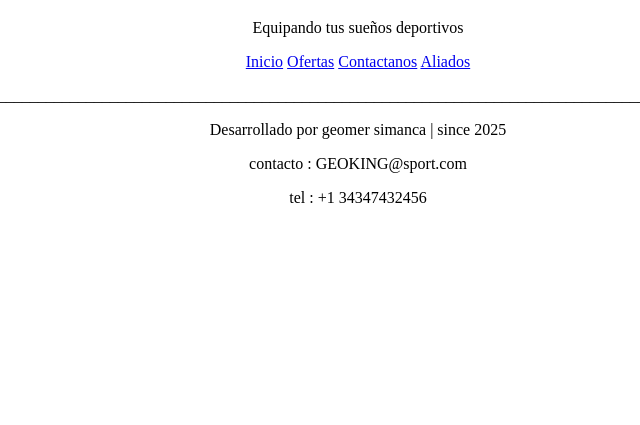
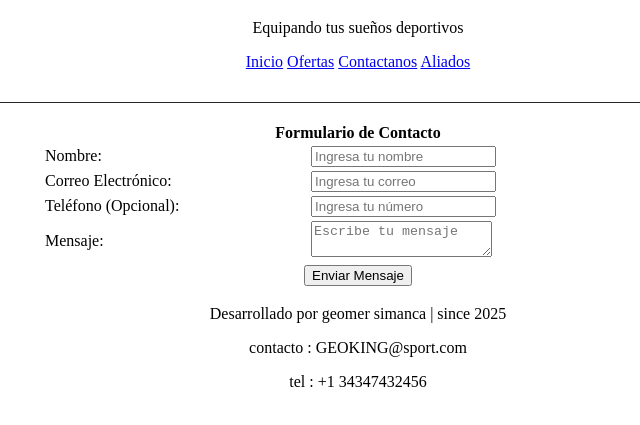
Before and after one commit to geomer-simanca/Desarrollo_web_practica_1, a plain HTML site: page contacto.html in a window 1280 px wide. Shown: the part 61-486 px from the top of the page, without its empty margins (282-922 px from the left). Drawn offline with Linux system fonts and the light colour scheme.

Commit message:
creacion de la pagina contactanos, y la pagina ofertas

```diff
--- a/contacto.html
+++ b/contacto.html
@@ -18,6 +18,36 @@
         <p style="text-align: center;">______________________________________________________________________________________________________________________</p>
     </HEAd>
 
+    <main>
+        <table style="width: 50%; margin: 0 auto;">
+            <tr>
+                <td colspan="2" style="text-align: center; font-weight: bold;">Formulario de Contacto</td>
+            </tr>
+            <tr>
+                <td>Nombre:</td>
+                <td><input type="text" name="nombre" placeholder="Ingresa tu nombre" ></td>
+            </tr>
+            <tr>
+                <td>Correo Electrónico:</td>
+                <td><input type="email" name="email" placeholder="Ingresa tu correo" ></td>
+            </tr>
+            <tr>
+                <td>Teléfono (Opcional):</td>
+                <td><input type="tel" name="telefono" placeholder="Ingresa tu número"></td>
+            </tr>
+            <tr>
+                <td>Mensaje:</td>
+                <td><textarea name="mensaje" placeholder="Escribe tu mensaje" ></textarea></td>
+            </tr>
+            <tr>
+                <td colspan="2" style="text-align: center;">
+                    <button type="submit">Enviar Mensaje</button>
+                </td>
+            </tr>
+        </table>
+
+    </main>
+
     <footer style="text-align: center;">
         <p> Desarrollado por geomer simanca | since 2025</p>
         <p>contacto : GEOKING@sport.com</p>
```
Also changed, not shown: ofertas.html (+15 -0 lines), imagenes/UBmdSagsQom4x7oJfAOuPg.webp (added).
